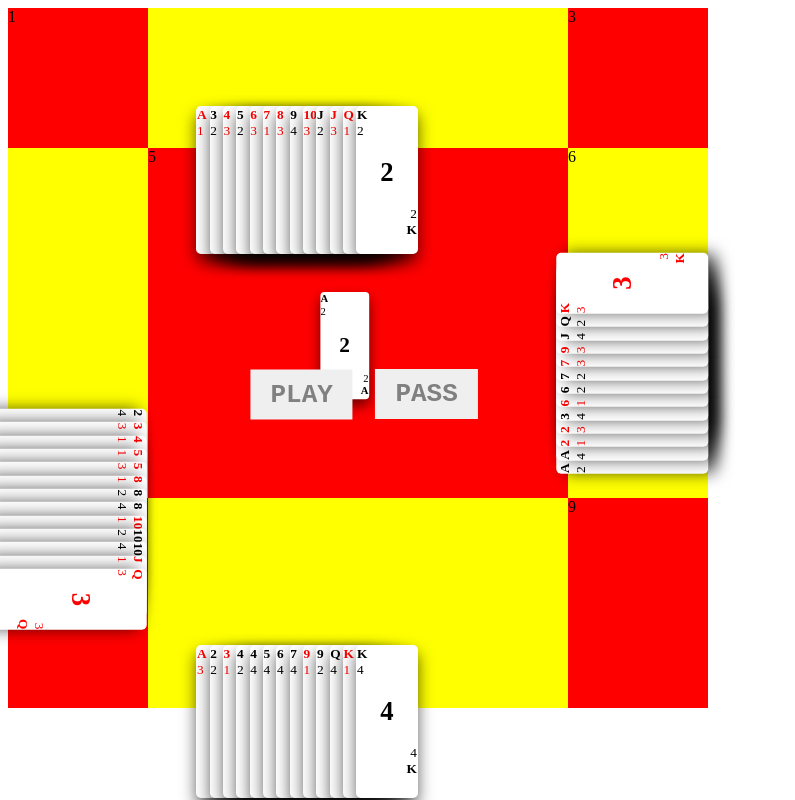
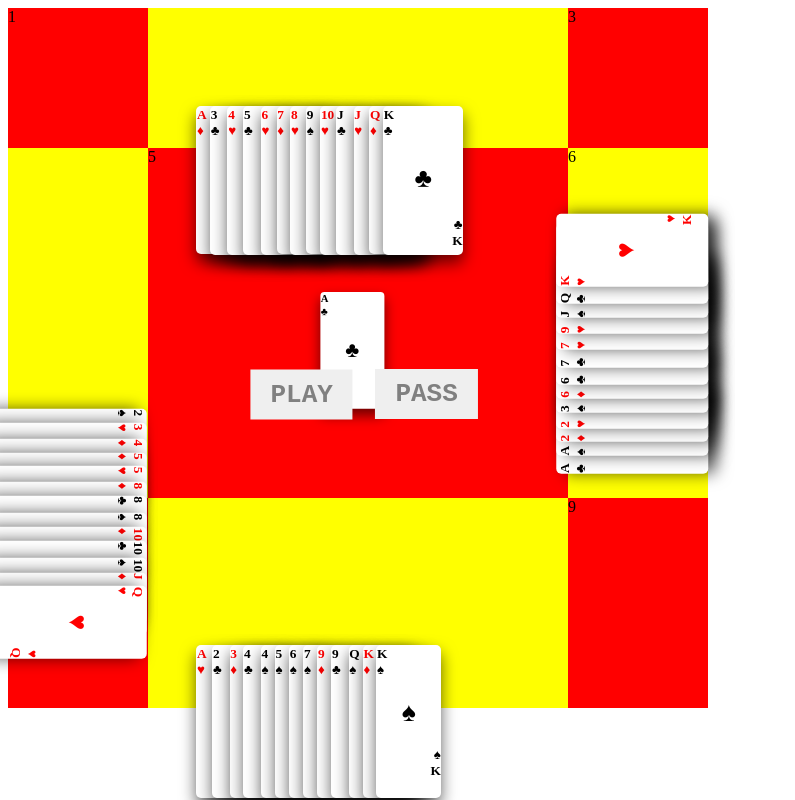
Before and after one commit to shangyi111/big2, an Angular app: page / in a window 1280 px wide. Shown: the whole page, without its empty margins (0-795 px from the left). Built offline with nearby package versions, Linux system fonts and the light colour scheme.

Commit message:
revert random test changes

```diff
--- a/src/app/card/card.component.ts
+++ b/src/app/card/card.component.ts
@@ -12,7 +12,7 @@ export class CardComponent  {
 	@Input() cardPlayer: boolean;
 	@Input() selected: boolean;
 
-	private static SUIT = ["1","2","3","4"];
+	private static SUIT = ["♦","♣","♥","♠"];
 
 
 
```
